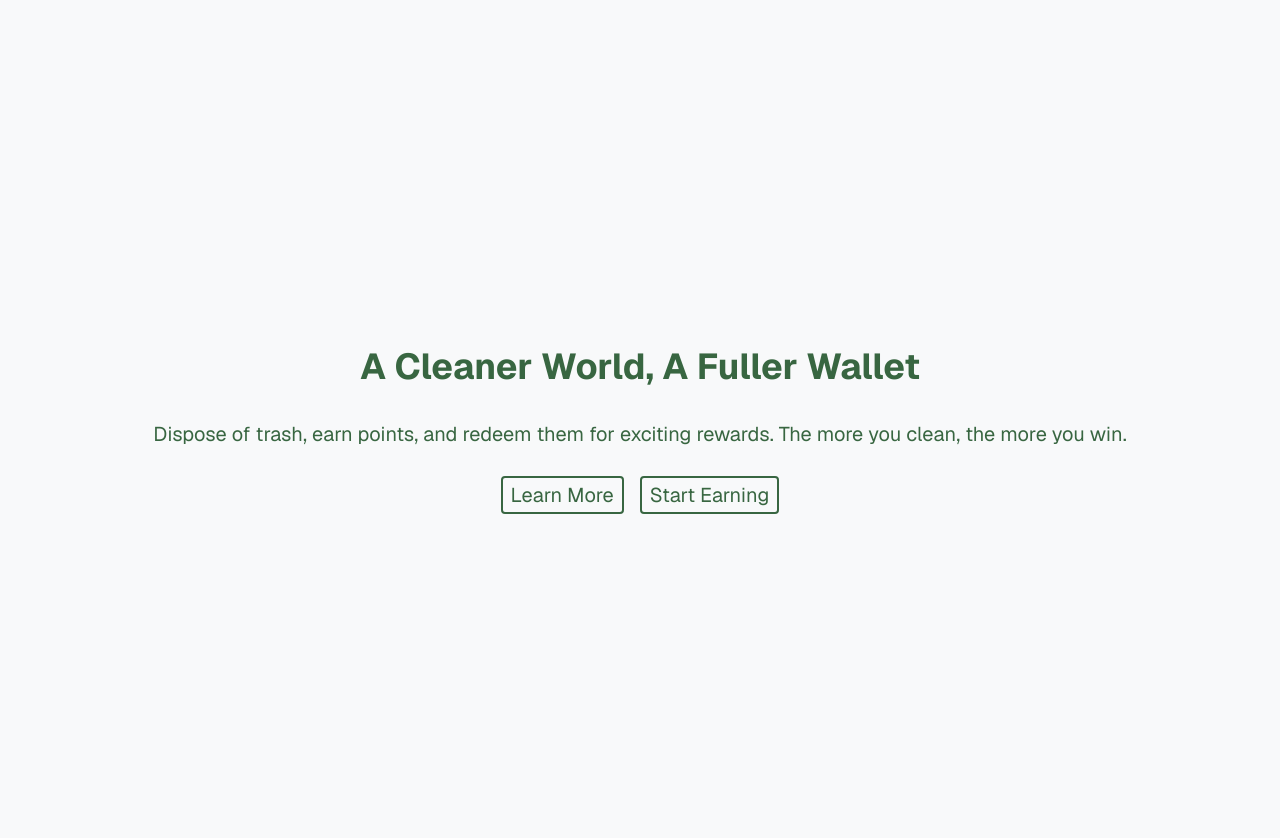
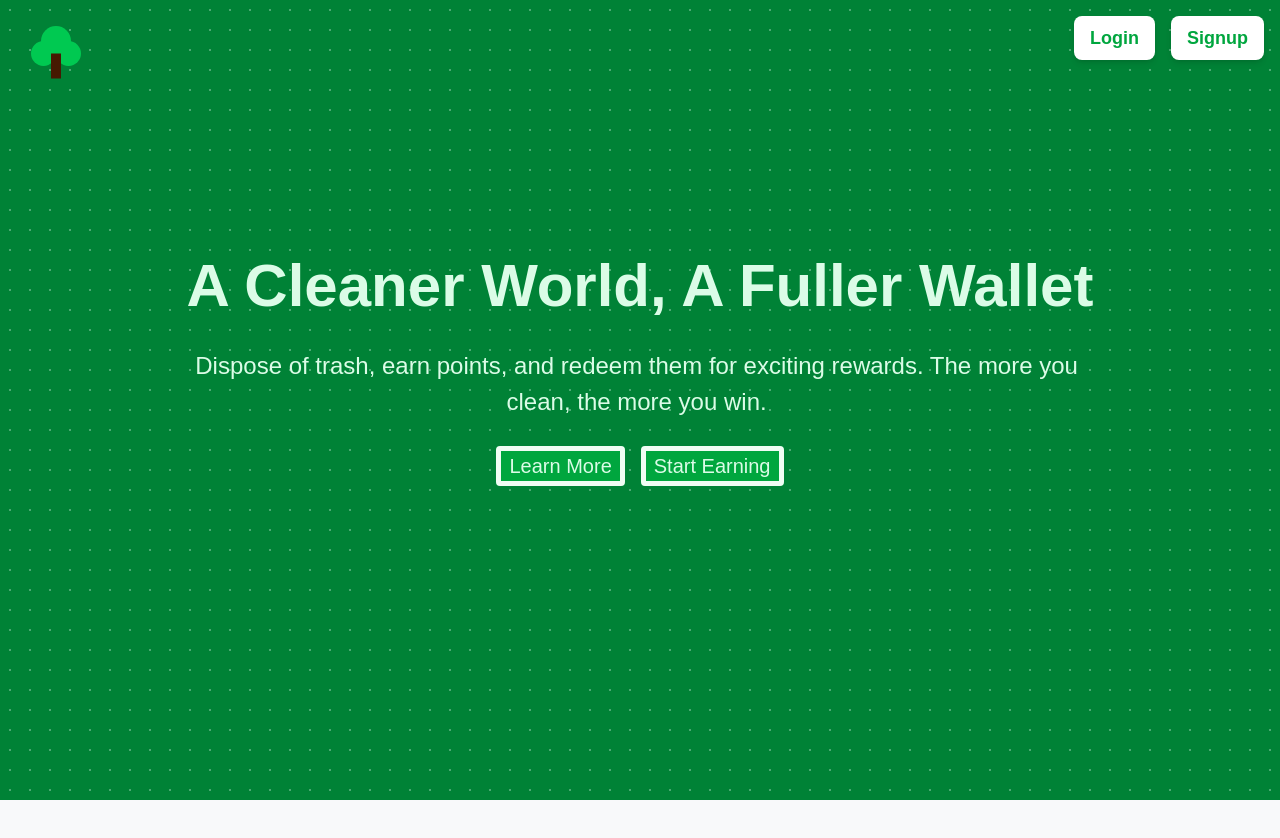
Before and after one commit to lewis-boy/trashcan, a Next.js app: page / in a window 1280 px wide. Shown: the top 838 px of the page. After the commit the page ends 800 px from the top, so only its background shows below. Built offline with nearby package versions, Linux system fonts and the light colour scheme.

Commit message:
added 90% navigation

```diff
--- a/app/deposit/page.js
+++ b/app/deposit/page.js
@@ -23,6 +23,45 @@ export default function Deposit() {
             backgroundRepeat: "repeat",
           }}
         ></div>
+      </div>
+
+      {/* Top-Left Tree */}
+      <div className="absolute top-24 left-4">
+        <a href="/">
+          <svg
+            xmlns="http://www.w3.org/2000/svg"
+            viewBox="0 0 64 64"
+            width="80"
+            height="80"
+            className="fill-green-600"
+          >
+            <circle
+              cx="32"
+              cy="20"
+              r="12"
+              className="fill-green-500"
+            />
+            <circle
+              cx="22"
+              cy="30"
+              r="10"
+              className="fill-green-500"
+            />
+            <circle
+              cx="42"
+              cy="30"
+              r="10"
+              className="fill-green-500"
+            />
+            <rect
+              x="28"
+              y="30"
+              width="8"
+              height="20"
+              className="fill-amber-950"
+            />
+          </svg>
+        </a>
       </div>
 
       {/* Middle Section: Howdy and Button */}
--- a/app/input/page.js
+++ b/app/input/page.js
@@ -33,6 +33,45 @@ export default function Input() {
             backgroundRepeat: "repeat",
           }}
         ></div>
+      </div>
+
+      {/* Top-Left Tree */}
+      <div className="absolute top-24 left-4">
+        <a href="/">
+          <svg
+            xmlns="http://www.w3.org/2000/svg"
+            viewBox="0 0 64 64"
+            width="80"
+            height="80"
+            className="fill-green-600"
+          >
+            <circle
+              cx="32"
+              cy="20"
+              r="12"
+              className="fill-green-500"
+            />
+            <circle
+              cx="22"
+              cy="30"
+              r="10"
+              className="fill-green-500"
+            />
+            <circle
+              cx="42"
+              cy="30"
+              r="10"
+              className="fill-green-500"
+            />
+            <rect
+              x="28"
+              y="30"
+              width="8"
+              height="20"
+              className="fill-amber-950"
+            />
+          </svg>
+        </a>
       </div>
 
       {/* Middle Section */}
--- a/app/login/page.js
+++ b/app/login/page.js
@@ -20,6 +20,44 @@ export default function Login() {
         ></div>
       </div>
 
+      {/* Top-Left Tree */}
+      <div className="absolute top-24 left-4">
+        <a href="/">
+          <svg
+            xmlns="http://www.w3.org/2000/svg"
+            viewBox="0 0 64 64"
+            width="80"
+            height="80"
+            className="fill-green-600"
+          >
+            <circle
+              cx="32"
+              cy="20"
+              r="12"
+              className="fill-green-500"
+            />
+            <circle
+              cx="22"
+              cy="30"
+              r="10"
+              className="fill-green-500"
+            />
+            <circle
+              cx="42"
+              cy="30"
+              r="10"
+              className="fill-green-500"
+            />
+            <rect
+              x="28"
+              y="30"
+              width="8"
+              height="20"
+              className="fill-amber-950"
+            />
+          </svg>
+        </a>
+      </div>
       {/* Middle Section: Login Form */}
       <div className="flex flex-col items-center bg-green-100 border-12 border-black rounded-lg w-[800px] h-[600px] py-12 px-10 shadow-lg mt-16">
         <form
@@ -63,7 +101,6 @@ export default function Login() {
           </p>
         </form>
       </div>
-
       {/* Bottom Band */}
       <div className="w-full bg-green-500 border-t-12 border-b-12 border-black h-20 overflow-hidden">
         <div
--- a/app/page.js
+++ b/app/page.js
@@ -2,18 +2,73 @@ import Image from "next/image"
 
 export default function Home() {
   return (
-    <div className="flex justify-center min-h-screen pb-20 sm:p-20 font-[family-name:var(--font-geist-sans)]">
+    <section className="flex flex-col justify-between items-center h-screen bg-green-700 bg-dots relative overflow-hidden">
+      {/* Top-Left Tree */}
+      <div className="absolute top-4 left-4">
+        <svg
+          xmlns="http://www.w3.org/2000/svg"
+          viewBox="0 0 64 64"
+          width="80"
+          height="80"
+          className="fill-green-600"
+        >
+          <circle
+            cx="32"
+            cy="20"
+            r="12"
+            className="fill-green-500"
+          />
+          <circle
+            cx="22"
+            cy="30"
+            r="10"
+            className="fill-green-500"
+          />
+          <circle
+            cx="42"
+            cy="30"
+            r="10"
+            className="fill-green-500"
+          />
+          <rect
+            x="28"
+            y="30"
+            width="8"
+            height="20"
+            className="fill-amber-950"
+          />
+        </svg>
+      </div>
+
+      {/* Top-Right Buttons */}
+      <div className="absolute top-4 right-4 flex gap-4">
+        <a
+          href="/login"
+          className="bg-white text-green-600 text-lg font-bold py-2 px-4 rounded-lg shadow-md hover:bg-green-700 transition"
+        >
+          Login
+        </a>
+        <a
+          href="/signup"
+          className="bg-white text-green-600 text-lg font-bold py-2 px-4 rounded-lg shadow-md hover:bg-green-700 transition"
+        >
+          Signup
+        </a>
+      </div>
+
+      {/* Middle Section */}
+      <div className="flex flex-col items-center justify-center h-full w-full">
         <main className="flex flex-col items-center sm:items-start">
           <section>
-          <div className="h-[92vh] md:h-[95vh] flex flex-col justify-center md:content-center md:text-center mx-auto py-[2rem]">
-            <h1 className="font-bold text-4xl my-4">
+            <div className="text-green-100 h-[92vh] md:h-[95vh] flex flex-col justify-center md:content-center md:text-center mx-auto py-[2rem]">
+              <h1 className="font-bold text-6xl my-4 text-center">
                 A Cleaner World,{" "}
                 <span className="hidden">
                   <br />
                 </span>
                 A Fuller Wallet
               </h1>
-            <p className="my-[1rem] mx-0 text-xl leading-normal">
+              <p className="my-[1rem] mx-0 text-2xl text-wrap w-[900px] leading-normal text-center">
                 Dispose of trash, earn points, and redeem them for exciting
                 rewards. The more you clean, the more you win.
               </p>
@@ -22,7 +77,7 @@ export default function Home() {
                   <li>
                     <a
                       href="#info"
-                    className="text-xl no-underline text-current border-2 border-[var(--primary-color)] rounded py-1 px-2 page-btn-links hover:bg-[var(--primary-color)] hover:text-[var(--secondary-color)]"
+                      className="bg-green-600 text-xl no-underline text-current border-5 border-green-50 rounded py-1 px-2 page-btn-links hover:bg-[var(--primary-color)] hover:text-[var(--secondary-color)]"
                     >
                       Learn More
                     </a>
@@ -30,7 +85,7 @@ export default function Home() {
                   <li>
                     <a
                       href="/signup"
-                    className="text-xl no-underline text-current border-2 border-[var(--primary-color)] rounded py-1 px-2 page-btn-links hover:bg-[var(--primary-color)] hover:text-[var(--secondary-color)]"
+                      className="bg-green-600 text-xl no-underline text-current border-5 border-green-50 rounded py-1 px-2 page-btn-links hover:bg-[var(--primary-color)] hover:text-[var(--secondary-color)]"
                     >
                       Start Earning
                     </a>
@@ -41,5 +96,6 @@ export default function Home() {
           </section>
         </main>
       </div>
+    </section>
   )
 }
--- a/app/signup/page.js
+++ b/app/signup/page.js
@@ -18,6 +18,45 @@ export default function Signup() {
             backgroundRepeat: "repeat",
           }}
         ></div>
+      </div>
+
+      {/* Top-Left Tree */}
+      <div className="absolute top-24 left-4">
+        <a href="/">
+          <svg
+            xmlns="http://www.w3.org/2000/svg"
+            viewBox="0 0 64 64"
+            width="80"
+            height="80"
+            className="fill-green-600"
+          >
+            <circle
+              cx="32"
+              cy="20"
+              r="12"
+              className="fill-green-500"
+            />
+            <circle
+              cx="22"
+              cy="30"
+              r="10"
+              className="fill-green-500"
+            />
+            <circle
+              cx="42"
+              cy="30"
+              r="10"
+              className="fill-green-500"
+            />
+            <rect
+              x="28"
+              y="30"
+              width="8"
+              height="20"
+              className="fill-amber-950"
+            />
+          </svg>
+        </a>
       </div>
 
       {/* Middle Section: Signup Form */}
```
Lines whose indentation alone changed are shown as unchanged.
